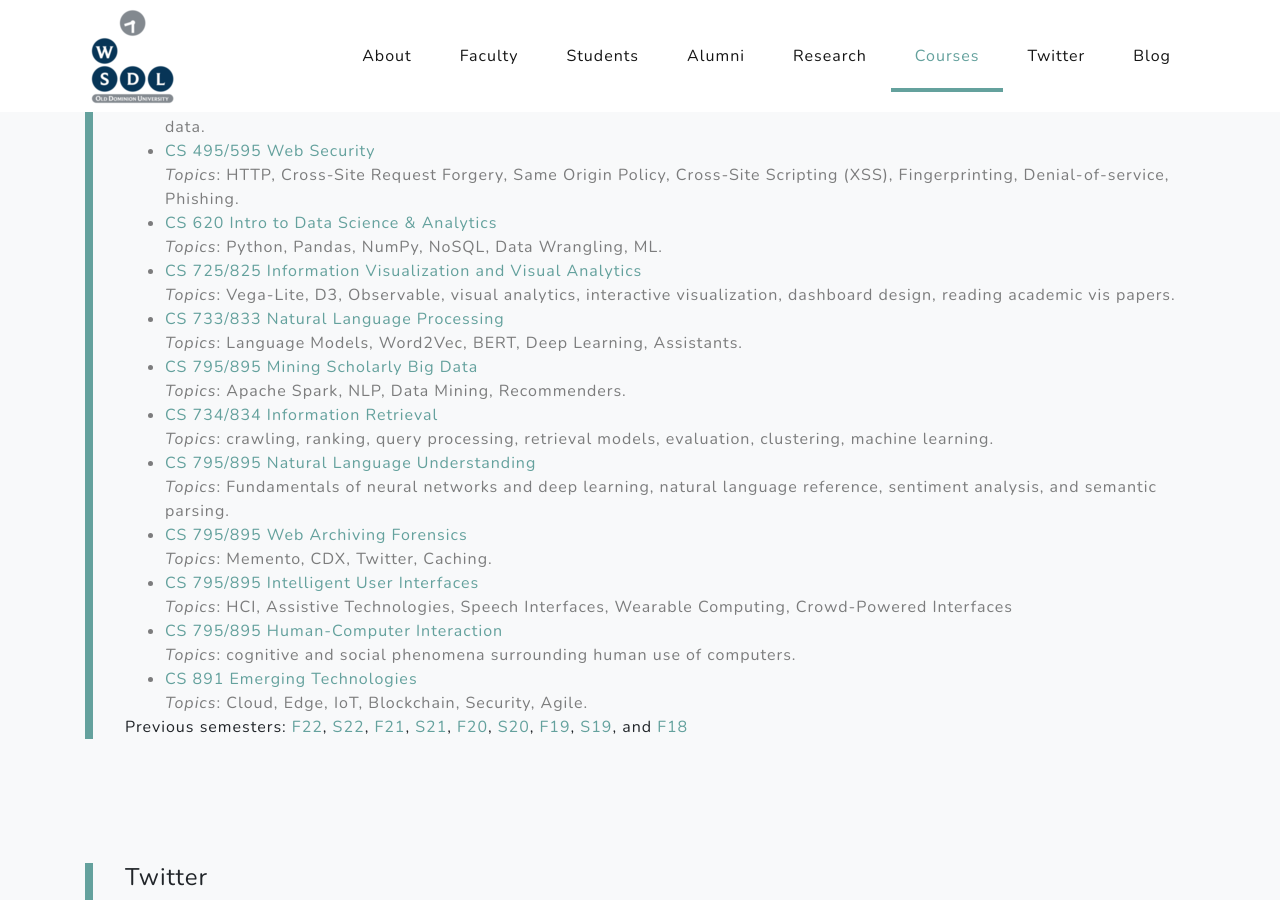
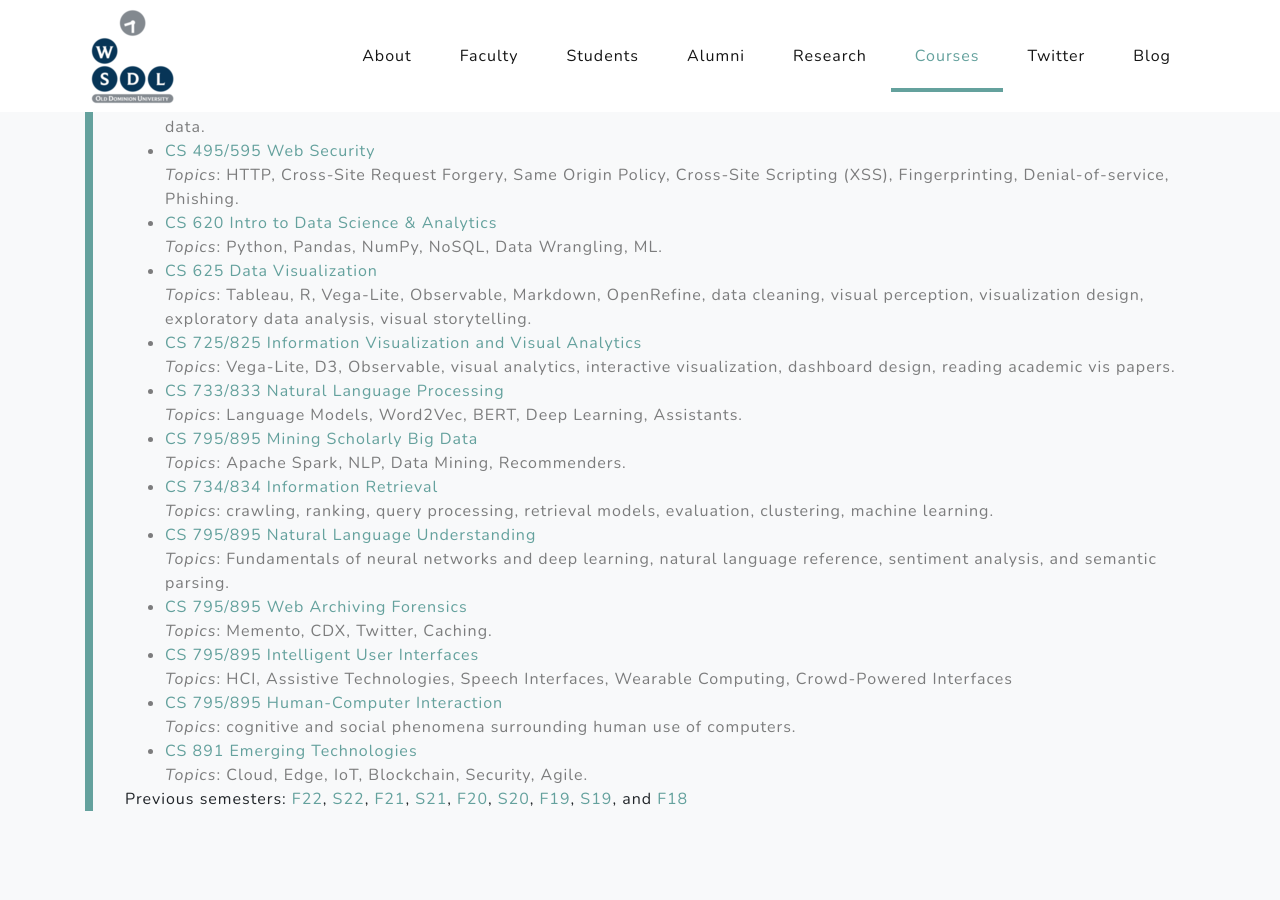
Before and after one commit to oduwsdl/oduwsdl.github.io, a Jekyll site: the page built from index.html, in a window 1280 px wide and 900 px high, scrolled down 13203 px. Built offline with Jekyll 4.4.1, drawn with Linux system fonts in a browser that asks for light colours; nearby versions of some CDN libraries; comment, search, counter and statistics services are not loaded; some of the changed lines change nothing that is shown.

Commit message:
Update index.html

```diff
--- a/index.html
+++ b/index.html
@@ -145,7 +145,7 @@
               <li><a href="https://www.cs.odu.edu/%7Esampath/courses/s20/cs495/">CS 495/595 Intro to Data Mining</a><br/><i>Topics</i>: data preprocessing, pattern mining, outlier analysis, and mining of text, data streams, time series, spatial, and graph data.</li>
               <li><a href="https://github.com/phonedude/cs595-s22">CS 495/595 Web Security</a><br/><i>Topics</i>: HTTP, Cross-Site Request Forgery, Same Origin Policy, Cross-Site Scripting (XSS), Fingerprinting, Denial-of-service, Phishing.</li>
               <li><a href="https://www.cs.odu.edu/~sampath/courses/f22/cs620">CS 620 Intro to Data Science &amp; Analytics</a><br/><i>Topics</i>: Python, Pandas, NumPy, NoSQL, Data Wrangling, ML.</li>
-              <li><a href="https://github.com/odu-cs625-datavis/public/blob/main/fall22/readme.md>CS 625 Data Visualization</a><br/><i>Topics</i>: Tableau, R, Vega-Lite, Observable, Markdown, OpenRefine, data cleaning, visual perception, visualization
+              <li><a href="https://github.com/odu-cs625-datavis/public/blob/main/Spr23/Syllabus-Spr23.md">CS 625 Data Visualization</a><br/><i>Topics</i>: Tableau, R, Vega-Lite, Observable, Markdown, OpenRefine, data cleaning, visual perception, visualization
 design, exploratory data analysis, visual storytelling.</li>
               <li><a href="https://weiglemc.github.io/teaching/2022-spr-cs725825">CS 725/825 Information Visualization and Visual Analytics</a><br/><i>Topics</i>: Vega-Lite, D3, Observable, visual analytics, interactive visualization, dashboard design, reading academic
 vis papers.</li>
```
